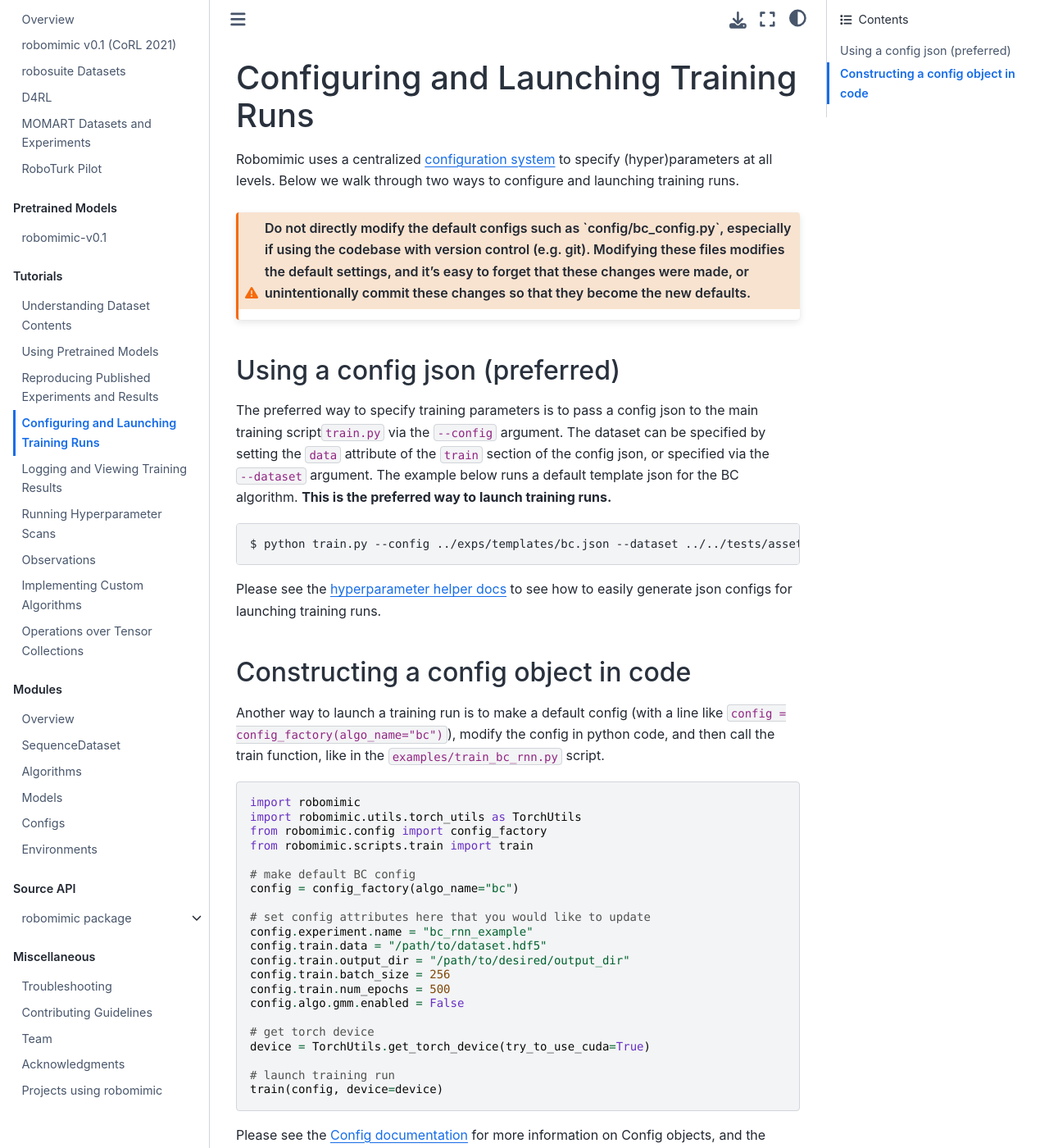
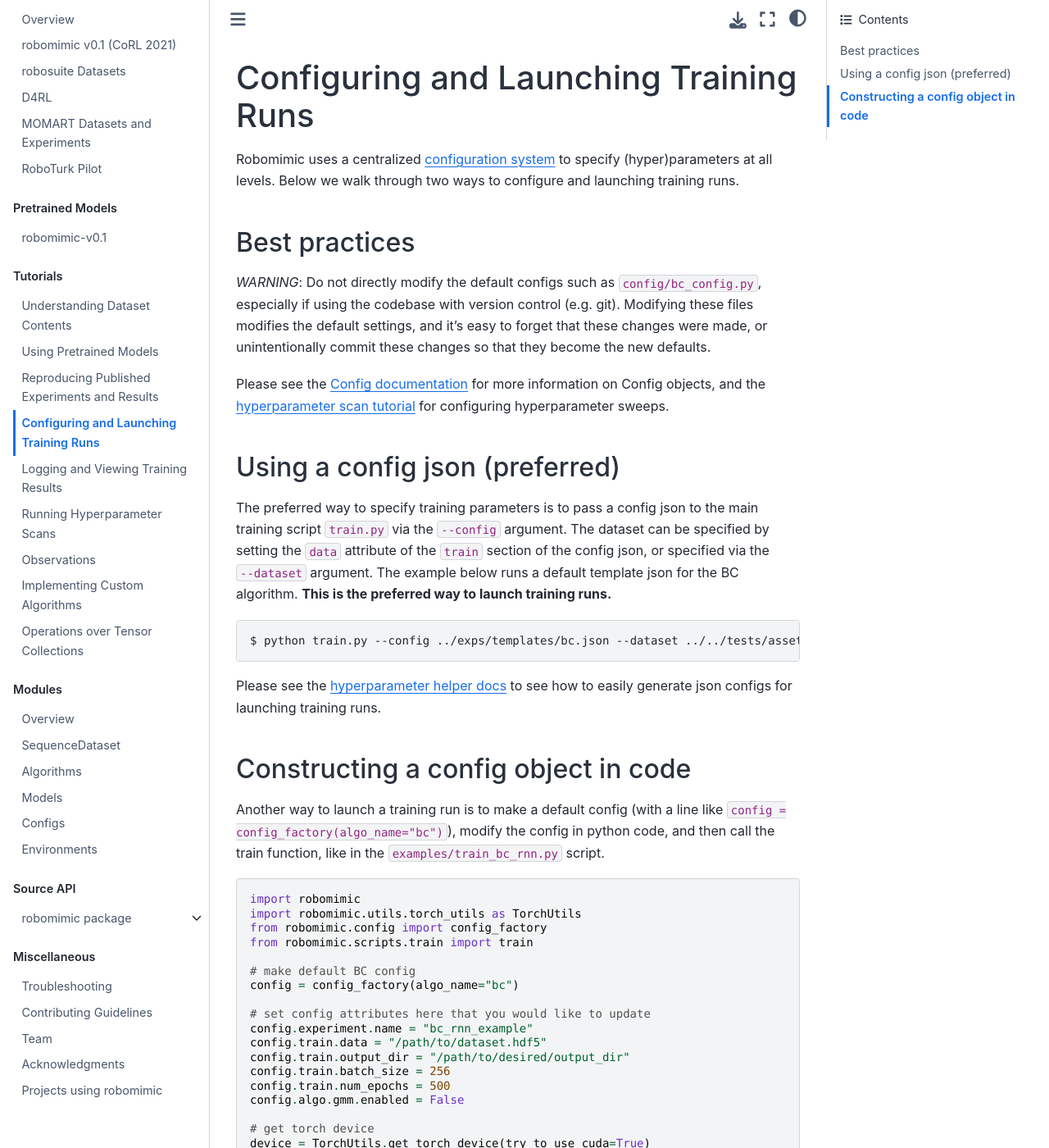
Before and after one commit to ARISE-Initiative/robomimic, a Sphinx documentation site: the page built from docs/tutorials/configs.md, in a window 1280 px wide and 1400 px high. Shown: the whole window at 82% size. Built offline with Sphinx 7.4.7 and the Sphinx Book theme 1.1.4, drawn with Linux system fonts in a browser that asks for light colours; pages that are not in the unit, such as notebooks, are missing from menus; some of the changed text lies outside the part shown.

Commit message:
fix missing links, modify warning

````diff
--- a/docs/tutorials/configs.md
+++ b/docs/tutorials/configs.md
@@ -3,14 +3,14 @@
 Robomimic uses a centralized [configuration system](../modules/configs.html) to specify (hyper)parameters at all levels. Below we walk through two ways to configure and launching training runs.
 
 
+#### Best practices
+*WARNING*: Do not directly modify the default configs such as `config/bc_config.py`, especially if using the codebase with version control (e.g. git). Modifying these files modifies the default settings, and it’s easy to forget that these changes were made, or unintentionally commit these changes so that they become the new defaults.
 
-<div class="admonition warning">
-<p class="admonition-title">Do not directly modify the default configs such as `config/bc_config.py`, especially if using the codebase with version control (e.g. git). Modifying these files modifies the default settings, and it’s easy to forget that these changes were made, or unintentionally commit these changes so that they become the new defaults. </p>
-</div>
+Please see the [Config documentation](../modules/configs.html) for more information on Config objects, and the [hyperparameter scan tutorial](../tutorials/hyperparam_scan.html) for configuring hyperparameter sweeps.
 
 #### Using a config json (preferred)
 
-The preferred way to specify training parameters is to pass a config json to the main training script`train.py` via the `--config` argument. The dataset can be specified by setting the `data` attribute of the `train` section of the config json, or specified via the `--dataset` argument. The example below runs a default template json for the BC algorithm. **This is the preferred way to launch training runs.**
+The preferred way to specify training parameters is to pass a config json to the main training script `train.py` via the `--config` argument. The dataset can be specified by setting the `data` attribute of the `train` section of the config json, or specified via the `--dataset` argument. The example below runs a default template json for the BC algorithm. **This is the preferred way to launch training runs.**
 
 ```sh
 $ python train.py --config ../exps/templates/bc.json --dataset ../../tests/assets/test.hdf5
````
Also changed, not shown: other parts of docs/tutorials/configs.md (+0 -2 lines), docs/tutorials/observations.md (+1 -3 lines).
